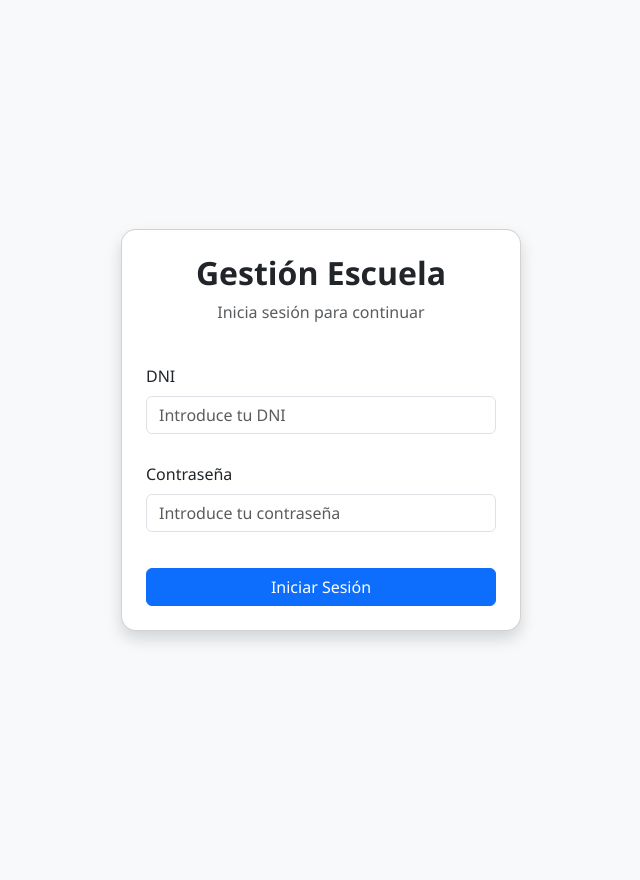
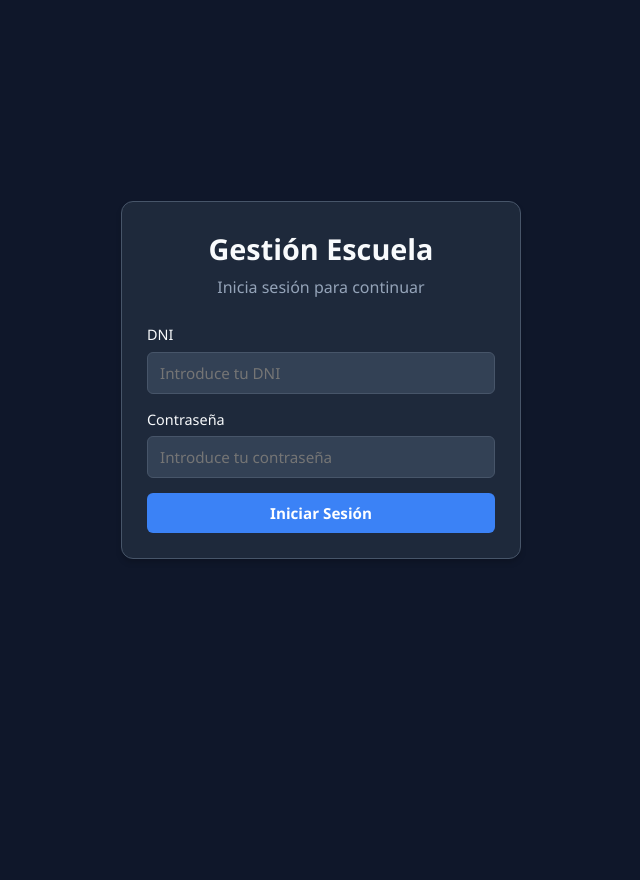
Before and after one commit to Pardelant/Proyecto-Final-Master-FP-Python, a Flask app: page /login in a window 1280 px wide. Shown: the whole page, without its empty margins (319-959 px from the left). After the commit the page ends 559 px from the top, so only its background shows below. Run offline with Flask 3, Linux system fonts and the light colour scheme.

Commit message:
terminado

```diff
--- a/app/routes.py
+++ b/app/routes.py
@@ -1,6 +1,7 @@
 from flask import Blueprint, render_template, request, redirect, session, flash
 from escuela.centro_educativo import CentroEducativo
 from escuela.db_manager import DBManager
+from escuela.modelos import Asignatura
 
 main = Blueprint("main", __name__)
 sistema = None
@@ -16,10 +17,12 @@ def init_sistema():
         "pass": "abc123",
         "db": "escuela-bd",
     }
+
     db = DBManager(conf)
     sistema = CentroEducativo(db)
 
 
+# Aseguramos que el sistema esté inicializado al importar el blueprint
 init_sistema()
 
 
@@ -42,7 +45,6 @@ def login():
 
             if usuario_db["rol"] == "profesor":
                 return redirect("/profesor")
-
             return redirect("/alumno")
 
         return render_template("login.html", error="Credenciales incorrectas")
@@ -55,22 +57,36 @@ def alumno():
     if session.get("rol") != "alumno":
         return redirect("/login")
 
-    alumno = sistema.buscar_por_dni(session["dni"])
+    # objeto Alumno
+    alumno_obj = sistema.buscar_por_dni(session["dni"])
 
+    # Asignaturas
     todas_asignaturas = sistema.db.obtener_todas_asignaturas()
 
-    ya_matriculado = alumno["asignaturas"]
-
+    ya_matriculado = [asig.nombre for asig in alumno_obj._asignaturas]
     asignaturas_disponibles = [
         a for a in todas_asignaturas if a["nombre"] not in ya_matriculado
     ]
 
     return render_template(
-        "alumno/dashboard.html",
-        alumno=alumno,
-        disponibles=asignaturas_disponibles,
-        notas=alumno["notas_alumno"],  # 🔥 FIX IMPORTANTE
+        "alumno/dashboard.html", alumno=alumno_obj, disponibles=asignaturas_disponibles
     )
+
+
+@main.route("/alumno/matricular", methods=["POST"])
+def alumno_matricular():
+    if session.get("rol") != "alumno":
+        return redirect("/login")
+
+    dni = session["dni"]
+    nombre_asignatura = request.form["asignatura"]
+
+    # 1. Ejecutamos la lógica instanciando el objeto Asignatura como pide tu CentroEducativo
+    nueva_asig = Asignatura(nombre_asignatura, 0.0)
+    sistema.matricular_en_alumno(dni, nueva_asig)
+
+    flash(f"Te has matriculado con éxito en {nombre_asignatura}", "success")
+    return redirect("/alumno")
 
 
 @main.route("/profesor")
@@ -78,12 +94,35 @@ def profesor():
     if session.get("rol") != "profesor":
         return redirect("/login")
 
-    profesor = sistema.buscar_por_dni(session["dni"])
+    profesor_obj = sistema.buscar_por_dni(session["dni"])
 
-    alumnos = [
-        u for u in sistema.obtener_usuarios() if hasattr(u, "asignaturas")
-    ]  # 🔥 SOLO ALUMNOS
+    lista_alumnos = sistema.obtener_alumnos_objetos()
 
     return render_template(
-        "profesor/dashboard.html", profesor=profesor, alumnos=alumnos
+        "profesor/dashboard.html", profesor=profesor_obj, alumnos=lista_alumnos
     )
+
+
+@main.route("/profesor/calificar", methods=["POST"])
+def profesor_calificar():
+    if session.get("rol") != "profesor":
+        return redirect("/login")
+
+    alumno_dni = request.form["alumno_dni"]
+    asignatura = request.form["asignatura"]
+
+    try:
+        nota = float(request.form["nota"])
+        # Usamos tu validador e inserción del CentroEducativo
+        sistema.poner_nota(alumno_dni, asignatura, nota)
+        flash("Nota actualizada correctamente", "success")
+    except ValueError as e:
+        flash(f"Error al asignar nota: {e}", "danger")
+
+    return redirect("/profesor")
+
+
+@main.route("/logout")
+def logout():
+    session.clear()
+    return redirect("/login")
--- a/app/static/style.css
+++ b/app/static/style.css
@@ -1,153 +1,227 @@
-/* ===== RESET ===== */
+/* ===== CONFIGURACIÓN Y VARIABLES ===== */
+:root {
+    --bg-main: #0f172a;          /* Fondo de la app (Azul pizarra muy oscuro) */
+    --bg-card: #1e293b;          /* Fondo de las tarjetas */
+    --bg-input: #334155;         /* Fondo de inputs y selectores */
+    --text-main: #f8fafc;        /* Texto principal (Blanco suave) */
+    --text-muted: #94a3b8;       /* Texto secundario (Gris) */
+    --border: #475569;           /* Color de bordes */
+    --primary: #3b82f6;          /* Azul (Botones principales / Login) */
+    --primary-hover: #1d4ed8;
+    --success: #10b981;          /* Verde (Matricular / Guardar) */
+    --success-hover: #047857;
+    --danger: #ef4444;           /* Rojo (Cerrar sesión) */
+    --danger-hover: #b91c1c;
+}
+
+/* ===== RESET GENERAL ===== */
 * {
     margin: 0;
     padding: 0;
     box-sizing: border-box;
-    font-family: 'Segoe UI', Tahoma, Geneva, Verdana, sans-serif;
+    font-family: 'Segoe UI', system-ui, sans-serif;
 }
 
-/* ===== BODY ===== */
 body {
-    background: #f5f7fb;
-    color: #2c3e50;
+    background-color: var(--bg-main);
+    color: var(--text-main);
+    line-height: 1.5;
+    padding: 20px;
 }
 
-/* ===== CONTENEDOR ===== */
-.container {
-    width: 90%;
-    max-width: 1100px;
-    margin: 40px auto;
+/* ===== ESTRUCTURA CENTRAL (LOGIN) ===== */
+.login-page {
+    display: flex;
+    justify-content: center;
+    align-items: center;
+    min-height: 90vh;
 }
 
-/* ===== CARD ===== */
-.card {
-    background: white;
-    padding: 25px;
-    border-radius: 14px;
-    box-shadow: 0 6px 18px rgba(0,0,0,0.08);
-    margin-bottom: 20px;
+.login-card {
+    width: 100%;
+    max-width: 400px;
+    text-align: center;
 }
 
-/* ===== TITULOS ===== */
-h1, h2, h3 {
+.login-card h2 {
+    font-size: 1.8rem;
+    margin-bottom: 5px;
+}
+
+.login-card p {
+    margin-bottom: 25px;
+}
+
+/* ===== CONTENEDOR DASHBOARDS ===== */
+.container {
+    max-width: 1100px;
+    margin: 0 auto;
+    display: flex;
+    flex-direction: column;
+    gap: 20px;
+}
+
+/* Tarjeta del encabezado (Hola, usuario / Cerrar sesión) */
+.header-card {
+    display: flex;
+    justify-content: space-between;
+    align-items: center;
+    flex-wrap: wrap;
+    gap: 15px;
+}
+
+/* ===== TARJETAS (CARDS) ===== */
+.card {
+    background-color: var(--bg-card);
+    border: 1px solid var(--border);
+    border-radius: 12px;
+    padding: 25px;
+    box-shadow: 0 4px 6px -1px rgba(0, 0, 0, 0.2);
+}
+
+h2, h3 {
+    color: var(--text-main);
     margin-bottom: 15px;
 }
 
-/* ===== FORM ===== */
+p b {
+    color: var(--text-main);
+}
+
+p, .text-muted {
+    color: var(--text-muted);
+}
+
+/* ===== FORMULARIOS Y COMPONENTES ===== */
 form {
     display: flex;
     flex-direction: column;
-    gap: 12px;
+    gap: 15px;
+}
+
+.form-group {
+    display: flex;
+    flex-direction: column;
+    gap: 6px;
+    text-align: left;
+}
+
+label {
+    color: var(--text-main);
+    font-size: 0.9rem;
+    font-weight: 500;
 }
 
 input, select {
-    padding: 10px;
-    border: 1px solid #dcdfe6;
-    border-radius: 8px;
-    font-size: 14px;
+    background-color: var(--bg-input);
+    color: var(--text-main);
+    border: 1px solid var(--border);
+    border-radius: 6px;
+    padding: 10px 12px;
+    font-size: 0.95rem;
+    transition: border-color 0.2s, box-shadow 0.2s;
+    width: 100%;
 }
 
 input:focus, select:focus {
     outline: none;
-    border-color: #3498db;
+    border-color: var(--primary);
+    box-shadow: 0 0 0 3px rgba(59, 130, 246, 0.3);
 }
 
-/* ===== BOTONES ===== */
-button {
-    padding: 10px 14px;
+/* ===== BOTONES GENERALES ===== */
+.btn {
+    display: inline-block;
+    padding: 10px 20px;
+    font-size: 0.95rem;
+    font-weight: 600;
+    text-align: center;
+    text-decoration: none;
     border: none;
-    border-radius: 8px;
+    border-radius: 6px;
     cursor: pointer;
-    background: #3498db;
-    color: white;
-    font-weight: bold;
-    transition: 0.2s;
+    transition: background-color 0.2s;
 }
 
-button:hover {
-    background: #2980b9;
+.btn-primary { background-color: var(--primary); color: #fff; }
+.btn-primary:hover { background-color: var(--primary-hover); }
+
+.btn-success { background-color: var(--success); color: #fff; }
+.btn-success:hover { background-color: var(--success-hover); }
+
+.btn-danger { background-color: var(--danger); color: #fff; }
+.btn-danger:hover { background-color: var(--danger-hover); }
+
+/* ===== TABLAS ===== */
+.table-responsive {
+    overflow-x: auto;
 }
 
-/* ===== BOTÓN VERDE ===== */
-.btn-success {
-    background: #2ecc71;
-}
-
-.btn-success:hover {
-    background: #27ae60;
-}
-
-/* ===== BOTÓN ROJO ===== */
-.btn-danger {
-    background: #e74c3c;
-}
-
-.btn-danger:hover {
-    background: #c0392b;
-}
-
-/* ===== TABLAS ===== */
 table {
     width: 100%;
     border-collapse: collapse;
-    margin-top: 15px;
-    background: white;
-    border-radius: 10px;
-    overflow: hidden;
+    margin-top: 10px;
+    text-align: left;
 }
 
 th {
-    background: #3498db;
-    color: white;
-    padding: 12px;
-    text-align: left;
+    background-color: var(--bg-input);
+    color: var(--text-main);
+    padding: 14px 16px;
+    font-weight: 600;
+    border-bottom: 2px solid var(--border);
 }
 
 td {
-    padding: 12px;
-    border-bottom: 1px solid #eee;
+    padding: 14px 16px;
+    border-bottom: 1px solid var(--border);
+    vertical-align: middle;
 }
 
-/* ===== BADGES ===== */
+/* Formulario inline para las notas del profesor */
+table form {
+    flex-direction: row;
+    align-items: center;
+    gap: 10px;
+}
+
+table input[type="number"] {
+    width: 80px;
+    padding: 6px 8px;
+}
+
+/* ===== ETIQUETAS (BADGES) ===== */
 .badge {
+    display: inline-block;
     padding: 4px 8px;
-    border-radius: 6px;
-    font-size: 12px;
-    font-weight: bold;
+    border-radius: 4px;
+    font-size: 0.8rem;
+    font-weight: 700;
+    text-transform: uppercase;
+    background-color: var(--bg-input);
+    color: var(--text-main);
 }
 
 .aprobado {
-    background: #d4edda;
-    color: #155724;
+    background-color: rgba(16, 185, 129, 0.2);
+    color: #34d399;
 }
 
 .suspenso {
-    background: #f8d7da;
-    color: #721c24;
+    background-color: rgba(239, 68, 68, 0.2);
+    color: #f87171;
 }
 
-/* ===== ALERTAS ===== */
+/* ===== COMPONENTE ALERTAS ===== */
 .alert {
-    padding: 10px;
-    border-radius: 8px;
-    margin-bottom: 15px;
+    padding: 12px;
+    border-radius: 6px;
+    font-size: 0.9rem;
+    font-weight: 500;
+    border: 1px solid transparent;
 }
-
-.alert-success {
-    background: #d4edda;
-    color: #155724;
+.alert-danger {
+    background-color: rgba(239, 68, 68, 0.15);
+    color: #f87171;
+    border-color: rgba(239, 68, 68, 0.3);
 }
-
-.alert-danger {
-    background: #f8d7da;
-    color: #721c24;
-}
-
-/* ===== LINKS ===== */
-a {
-    text-decoration: none;
-}
-
-a:hover {
-    text-decoration: underline;
-}
--- a/app/templates/login.html
+++ b/app/templates/login.html
@@ -4,69 +4,39 @@
     <meta charset="UTF-8">
     <meta name="viewport" content="width=device-width, initial-scale=1.0">
     <title>Login | Gestión Escuela</title>
+    <link rel="stylesheet" href="{{ url_for('static', filename='style.css') }}">
+</head>
+<body>
 
-    <link rel="stylesheet"
-          href="{{ url_for('static', filename='style.css') }}">
+    <div class="login-page">
+        <div class="card login-card">
 
-    <!-- Bootstrap -->
-    <link href="https://cdn.jsdelivr.net/npm/bootstrap@5.3.3/dist/css/bootstrap.min.css"
-          rel="stylesheet">
-</head>
-
-<body class="bg-light">
-
-    <div class="container vh-100 d-flex justify-content-center align-items-center">
-
-        <div class="card shadow p-4" style="width: 400px; border-radius: 15px;">
-
-            <div class="text-center mb-4">
-                <h2 class="fw-bold">Gestión Escuela</h2>
+            <div>
+                <h2>Gestión Escuela</h2>
                 <p class="text-muted">Inicia sesión para continuar</p>
             </div>
 
             <form method="POST" action="/login">
-
-                <!-- DNI -->
-                <div class="mb-3">
-                    <label class="form-label">DNI</label>
-
-                    <input type="text"
-                           name="dni"
-                           class="form-control"
-                           placeholder="Introduce tu DNI"
-                           required>
+                <div class="form-group">
+                    <label>DNI</label>
+                    <input type="text" name="dni" placeholder="Introduce tu DNI" required>
                 </div>
 
-                <!-- Password -->
-                <div class="mb-4">
-                    <label class="form-label">Contraseña</label>
-
-                    <input type="password"
-                           name="password"
-                           class="form-control"
-                           placeholder="Introduce tu contraseña"
-                           required>
+                <div class="form-group">
+                    <label>Contraseña</label>
+                    <input type="password" name="password" placeholder="Introduce tu contraseña" required>
                 </div>
 
-                <!-- Error -->
                 {% if error %}
                 <div class="alert alert-danger">
                     {{ error }}
                 </div>
                 {% endif %}
 
-                <!-- Button -->
-                <div class="d-grid">
-                    <button type="submit"
-                            class="btn btn-primary">
-                        Iniciar Sesión
-                    </button>
-                </div>
-
+                <button type="submit" class="btn btn-primary">Iniciar Sesión</button>
             </form>
 
         </div>
-
     </div>
 
 </body>
```
Also changed, not shown: app/templates/alumno/dashboard.html (+18 -18 lines), app/templates/profesor/dashboard.html (+24 -20 lines), escuela/centro_educativo.py (+34 -19 lines), scripts/init_db.sql (+30 -15 lines).
